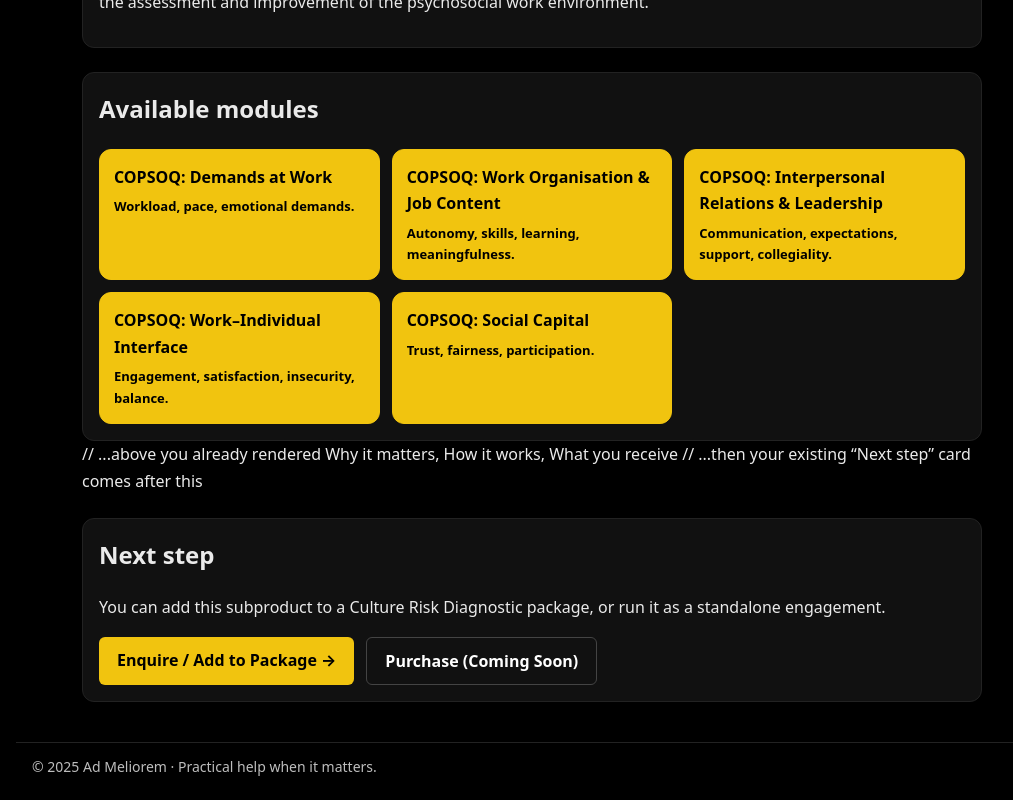
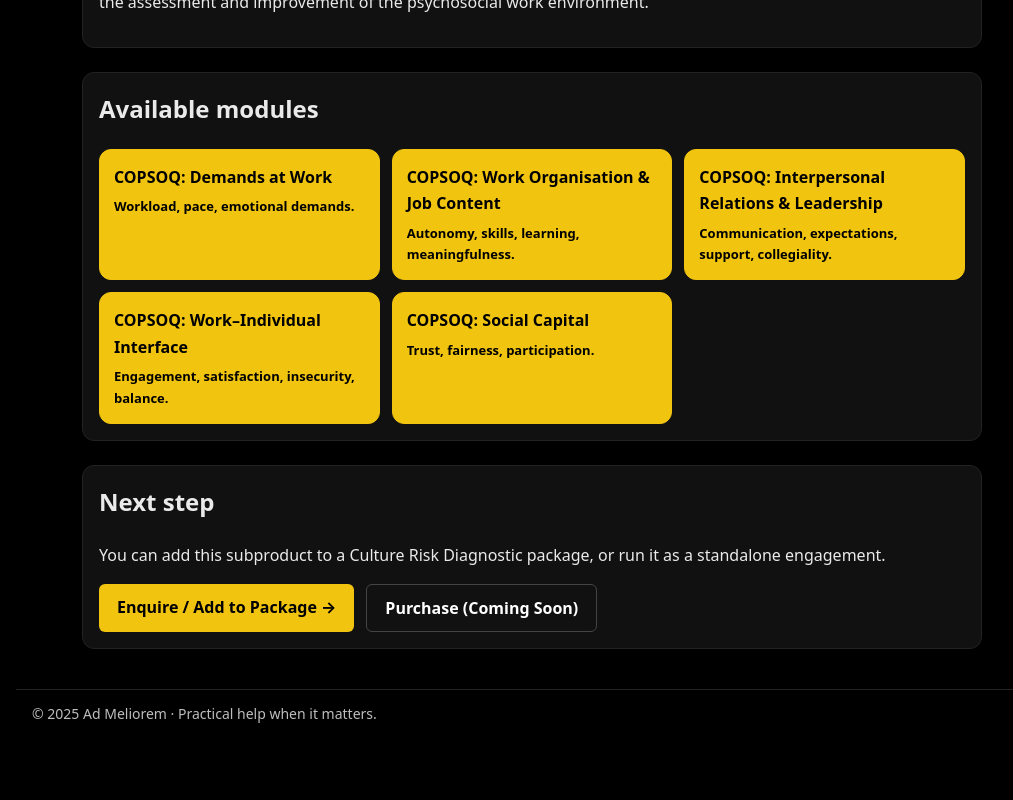
Before and after one commit to AlbertoRMelgoza/AdMeliorem, a Next.js app: page /products/culture-risk-diagnostic/copsoq in a window 1280 px wide. Shown: the part 1003-1803 px from the top of the page, without its empty margins (108-1121 px from the left). After the commit the page ends 1750 px from the top, so only its background shows below. Built offline with nearby package versions, Linux system fonts and the light colour scheme.

Commit message:
Update page.tsx

```diff
--- a/app/products/culture-risk-diagnostic/[slug]/page.tsx
+++ b/app/products/culture-risk-diagnostic/[slug]/page.tsx
@@ -104,11 +104,7 @@ export default function SubproductPage({ params }: Props) {
   </section>
 )}
 
-      // ...above you already rendered Why it matters, How it works, What you receive
-
-// ...then your existing “Next step” card comes after this
-
-      <section style={card}>
+           <section style={card}>
         <h2 style={{ marginTop: 0 }}>Next step</h2>
         <p>You can add this subproduct to a Culture Risk Diagnostic package, or run it as a standalone engagement.</p>
         <div style={{ display: "flex", gap: 12, flexWrap: "wrap" }}>
```
